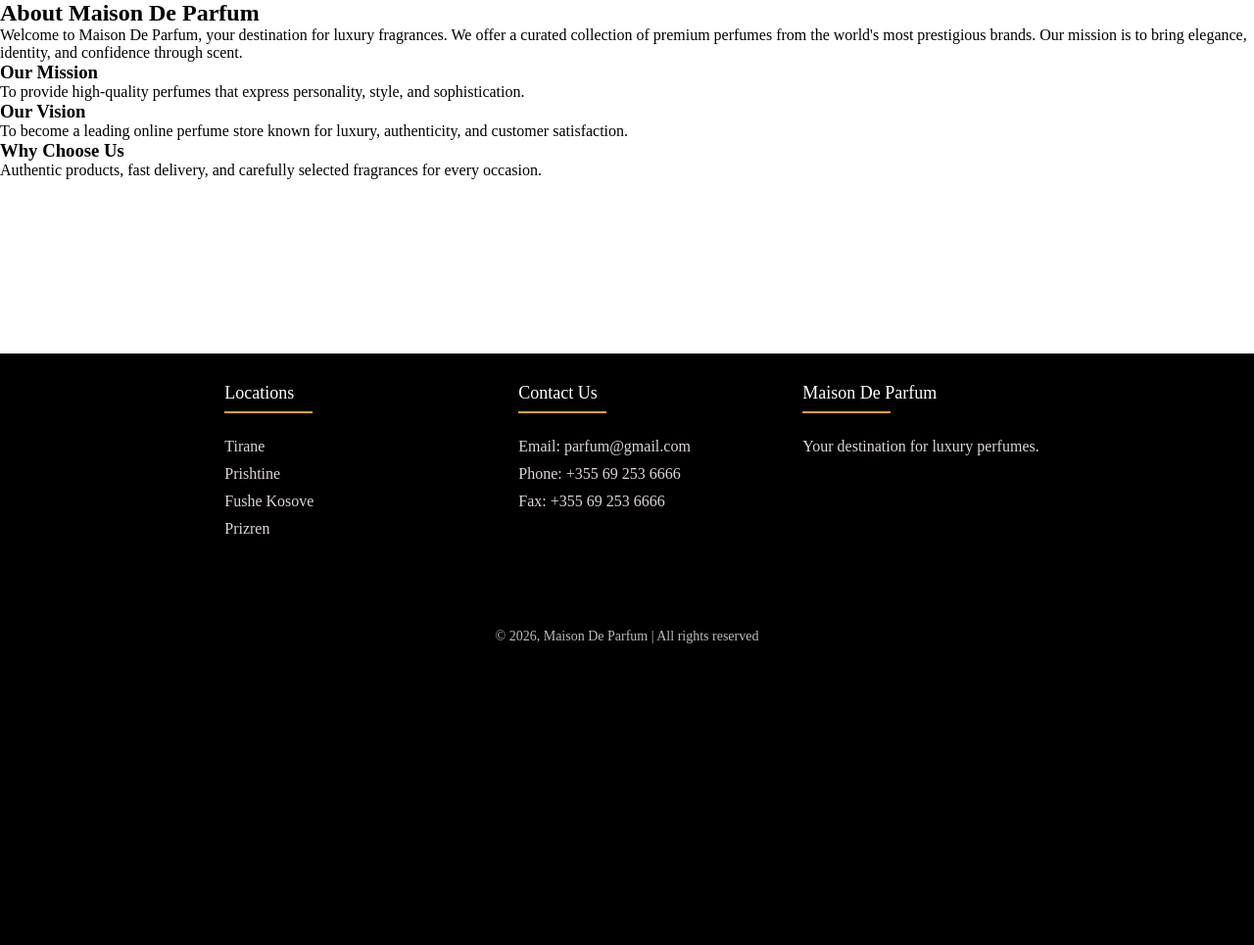
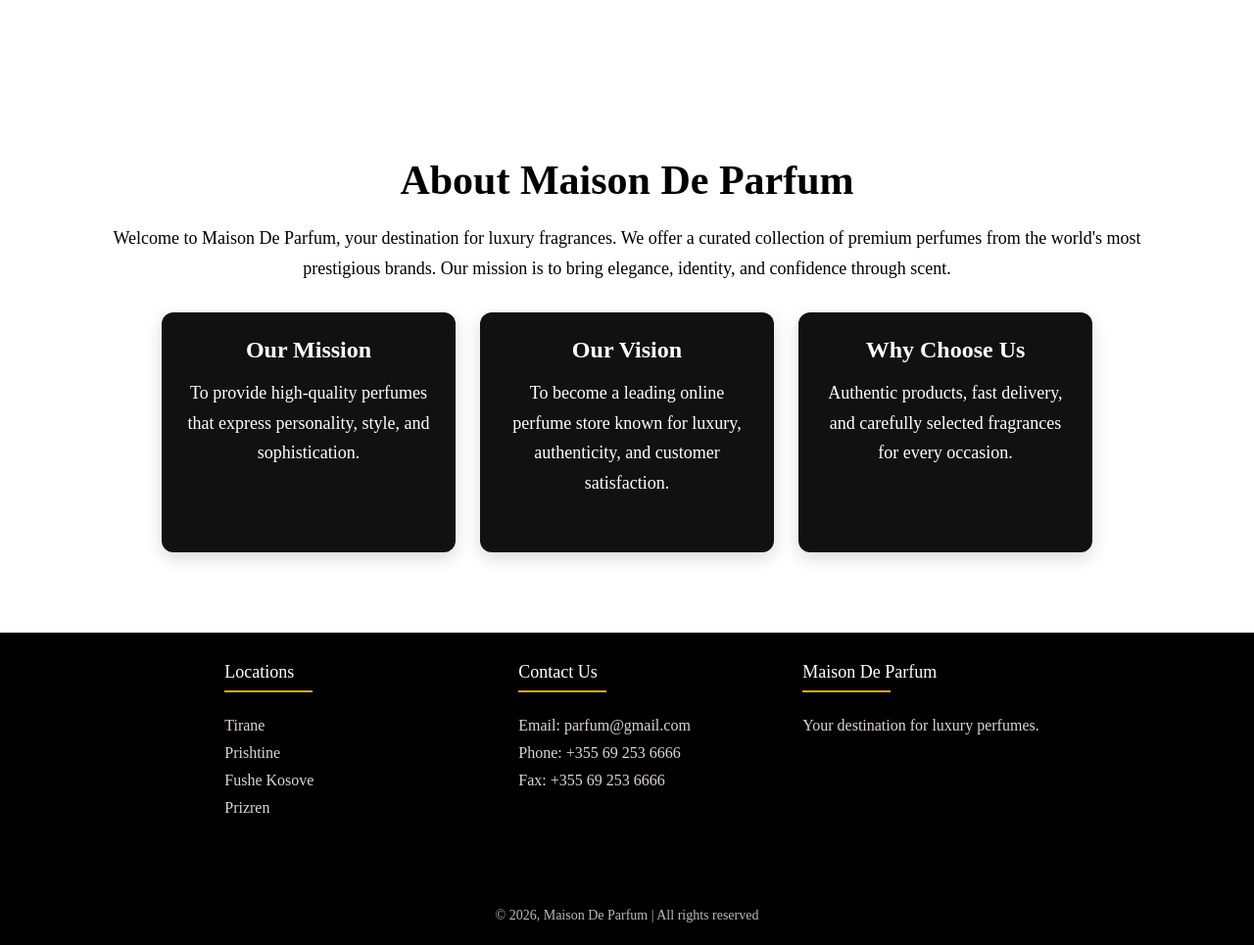
Before and after one commit to AlketaThacii/PerfumeStore_20, a PHP site: page /pages/about.php in a window 1280 px wide. Shown: the part 120-1085 px from the top of the page at 98% size. Before the commit the page ends 777 px from the top, so only its background shows below. Run offline with PHP 8.4, Linux system fonts and the light colour scheme.

Commit message:
Perditesova about.php dhe style.css

```diff
--- a/assets/css/style.css
+++ b/assets/css/style.css
@@ -413,3 +413,53 @@ body.dark .card {
         transform: translateX(-50%);
     }
 }
+.about {
+    padding: 160px 20px 80px;
+    background: #fff;
+    text-align: center;
+}
+
+.about-container {
+    max-width: 1100px;
+    margin: 0 auto;
+}
+
+.about-container h1 {
+    font-size: 42px;
+    margin-bottom: 20px;
+}
+
+.about-container p {
+    font-size: 18px;
+    line-height: 1.7;
+    margin-bottom: 30px;
+}
+
+.about-grid {
+    display: flex;
+    justify-content: center;
+    gap: 25px;
+    flex-wrap: wrap;
+    margin-top: 30px;
+}
+
+.about-card {
+    background: #111;
+    color: white;
+    padding: 25px;
+    border-radius: 12px;
+    width: 300px;
+    box-shadow: 0 6px 18px rgba(0,0,0,0.15);
+    transition: 0.3s ease;
+}
+
+.about-card:hover {
+    transform: translateY(-6px);
+    background: #d4af37;
+    color: black;
+}
+
+.about-card h3 {
+    margin-bottom: 15px;
+    font-size: 24px;
+}
--- a/pages/about.php
+++ b/pages/about.php
@@ -1,46 +1,47 @@
+<?php
+include '../includes/header.php';
+include '../includes/navbar.php';
 
-<?php include '../includes/header.php'; ?>
-<?php include '../includes/navbar.php'; ?>
+$aboutTitle = "About Maison De Parfum";
+
+$aboutText = "  Welcome to Maison De Parfum, your destination for luxury fragrances.
+            We offer a curated collection of premium perfumes from the world's
+            most prestigious brands. Our mission is to bring elegance, identity,
+            and confidence through scent.";
+
+$aboutCards = [
+    [
+        "title" => "Our Mission",
+        "description" => "To provide high-quality perfumes that express personality, style, and sophistication."
+    ],
+    [
+        "title" => "Our Vision",
+        "description" => "To become a leading online perfume store known for luxury, authenticity, and customer satisfaction."
+    ],
+    [
+        "title" => "Why Choose Us",
+        "description" => "Authentic products, fast delivery, and carefully selected fragrances for every occasion."
+    ]
+];
+?>
 <main>
 <section class="about">
     <div class="about-container">
 
-        <h1>About Maison De Parfum</h1>
-
-        <p>
-            Welcome to Maison De Parfum, your destination for luxury fragrances.
-            We offer a curated collection of premium perfumes from the world's
-            most prestigious brands. Our mission is to bring elegance, identity,
-            and confidence through scent.
-        </p>
+      <h1><?php echo $aboutTitle; ?></h1>
+      <p><?php echo $aboutText; ?></p>
 
         <div class="about-grid">
-            <div class="about-card">
-                <h3>Our Mission</h3>
-                <p>
-                    To provide high-quality perfumes that express personality,
-                    style, and sophistication.
-                </p>
-            </div>
+            <?php foreach ($aboutCards as $card): ?>
 
             <div class="about-card">
-                <h3>Our Vision</h3>
-                <p>
-                    To become a leading online perfume store known for luxury,
-                    authenticity, and customer satisfaction.
-                </p>
+             <h3><?php echo $card["title"]; ?></h3>
+             <p><?php echo $card["description"]; ?></p>
             </div>
+            <?php endforeach; ?>
 
-            <div class="about-card">
-                <h3>Why Choose Us</h3>
-                <p>
-                    Authentic products, fast delivery, and carefully selected
-                    fragrances for every occasion.
-                </p>
-            </div>
-        </div>
-
-    </div>
+     </div>
+ </div>
 </section>
 </main>
 
```
